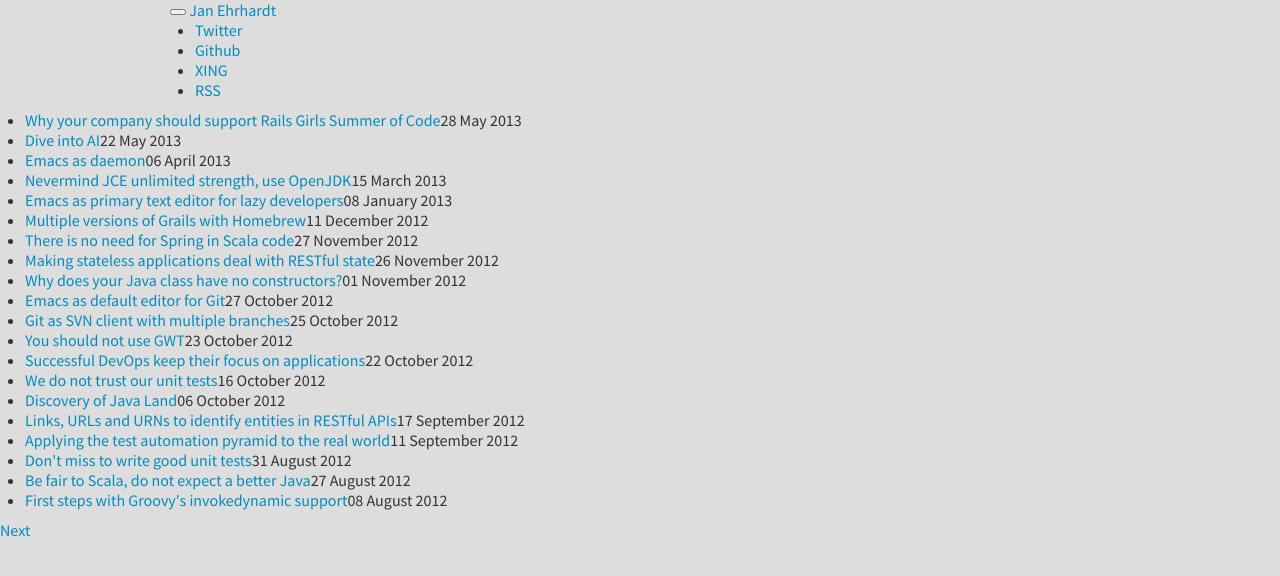
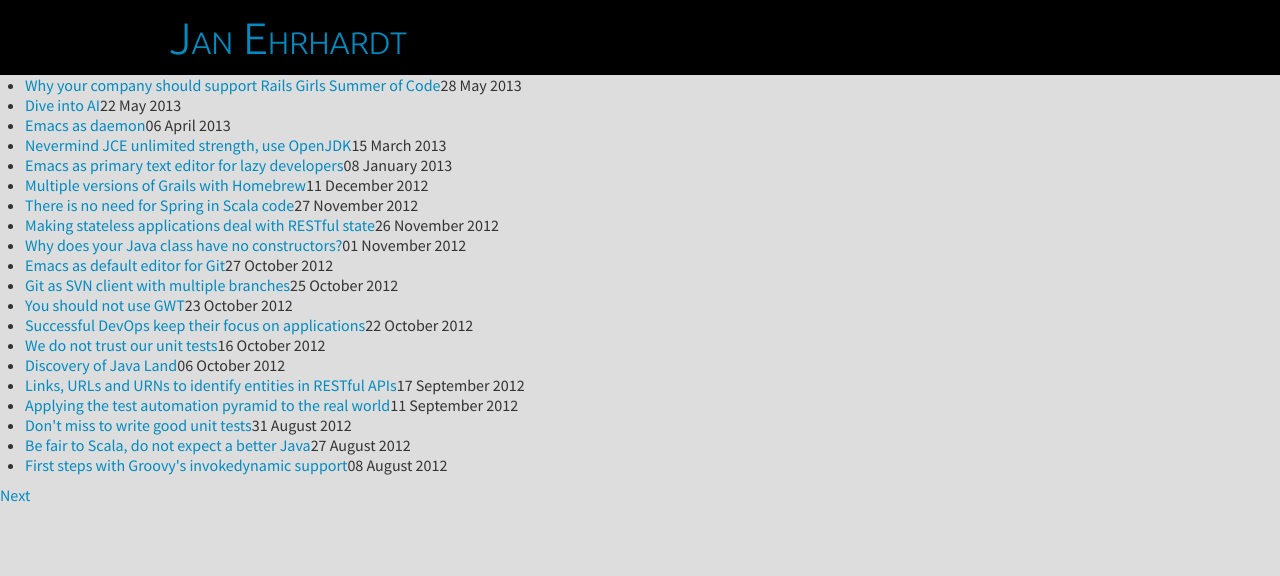
Before and after one commit to jehrhardt/jehrhardt.github.io, a Jekyll site: the page built from index.html, in a window 1280 px wide. Shown: the top 576 px of the page. Built offline with Jekyll 4.4.1, drawn with Linux system fonts in a browser that asks for light colours; Markdown is read by kramdown in place of the engine named in the settings; the list of posts is cut into pages by our own code; comment, search, counter and statistics services are not loaded.

Commit message:
Style new header
The page header will be very slim and contains just my name as the
blog's title. It is still required to fix the page header for small
screen size.

```diff
--- a/_layouts/default.html
+++ b/_layouts/default.html
@@ -2,47 +2,19 @@
 <html lang="en">
   <head>
     <meta charset="utf-8">
-    <meta http-equiv="X-UA-Compatible" content="IE=edge,chrome=1">
-    {% if page.title %}
-    <title>{{ page.title }} | Jan Ehrhardt</title>
-    {% else %}
-    <title>Jan Ehrhardt</title>
-    {% endif %}
+    <title>{{ page.title }}</title>
     <meta name="viewport" content="width=device-width, initial-scale=1.0">
     <meta name="author" content="Jan Ehrhardt">
-    <meta name="description" content="personal blog">
-    <link href='https://fonts.googleapis.com/css?family=Source+Sans+Pro:400,700,400italic|Ubuntu:300|Source+Code+Pro' rel='stylesheet' type='text/css'>
+    <meta name="description" content="Java for money, Lisp for fun, AI for future">
     <link href="/css/styles.css" rel="stylesheet">
-    <link href="/css/syntax.css" rel="stylesheet">
     <!--[if lt IE 9]>
     <script src="/js/html5shiv.js"></script>
     <![endif]-->
   </head>
 
   <body>
-    <header>
-      <nav>
-        <div class="navbar navbar-inverse navbar-fixed-top">
-          <div class="navbar-inner">
-            <div class="container">
-              <button type="button" class="btn btn-navbar" data-toggle="collapse" data-target=".nav-collapse">
-                <span class="icon-bar"></span>
-                <span class="icon-bar"></span>
-                <span class="icon-bar"></span>
-              </button>
-              <a class="brand" href="/">Jan Ehrhardt</a>
-              <div class="nav-collapse collapse">
-                <ul class="nav">
-                  <li><a href="https://twitter.com/derjan">Twitter</a></li>
-                  <li><a href="https://github.com/jehrhardt">Github</a></li>
-                  <li><a href="https://www.xing.com/profile/Jan_Ehrhardt2">XING</a></li>
-                  <li><a href="http://feeds.feedburner.com/derjanio">RSS</a></li>
-                </ul>
-              </div>
-            </div>
-          </div>
-        </div>
-      </nav>
+    <header class="page">
+      <h1><a href="/">Jan Ehrhardt</a></h1>
     </header>
 
     {{ content }}
--- a/_layouts/post.html
+++ b/_layouts/post.html
@@ -24,5 +24,5 @@
 </div>
 
 <div class="grid wrap">
-  <footer class="unit two-thirds license">Copyright © 2011-2013 Jan Ehrhardt - Distributed under the <a rel="license" href="https://creativecommons.org/licenses/by-sa/3.0/">Creative Commons Attribution-ShareAlike 3.0 Unported License</a>.</footer>
+  <footer class="unit two-thirds license">Copyright 2011-2013 Jan Ehrhardt - Distributed under the <a rel="license" href="https://creativecommons.org/licenses/by-sa/3.0/">Creative Commons Attribution-ShareAlike 3.0 Unported License</a>.</footer>
 </div>
--- a/css/styles.css
+++ b/css/styles.css
@@ -1,3 +1,6 @@
+@import url(https://fonts.googleapis.com/css?family=Source+Sans+Pro:400,700,400italic|Ubuntu:300|Source+Code+Pro);
+
+@import "syntax.css";
 .clearfix {
   *zoom: 1;
 }
@@ -1335,3 +1338,25 @@
     width: 28px;
   }
 }
+header.page {
+  background-color: #000;
+}
+header.page h1 {
+  width: 940px;
+  margin-right: auto;
+  margin-left: auto;
+  *zoom: 1;
+  margin-top: 0px;
+  margin-bottom: 0px;
+  line-height: 75px;
+  font-variant: small-caps;
+}
+header.page h1:before,
+header.page h1:after {
+  display: table;
+  content: "";
+  line-height: 0;
+}
+header.page h1:after {
+  clear: both;
+}
```
Also changed, not shown: less/styles.less (+16 -0 lines).
